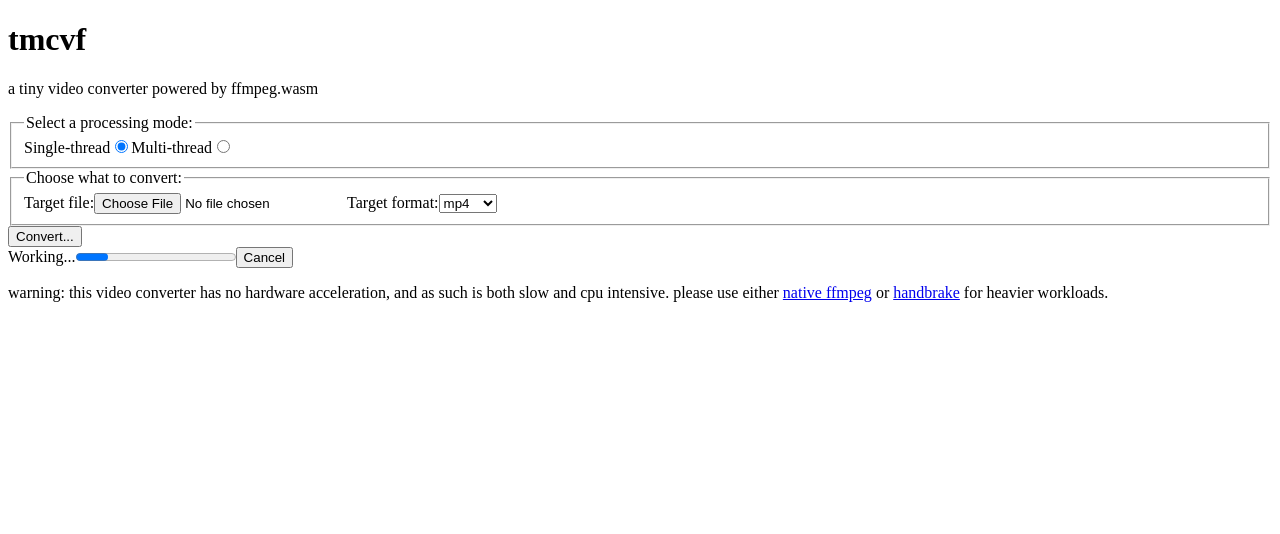
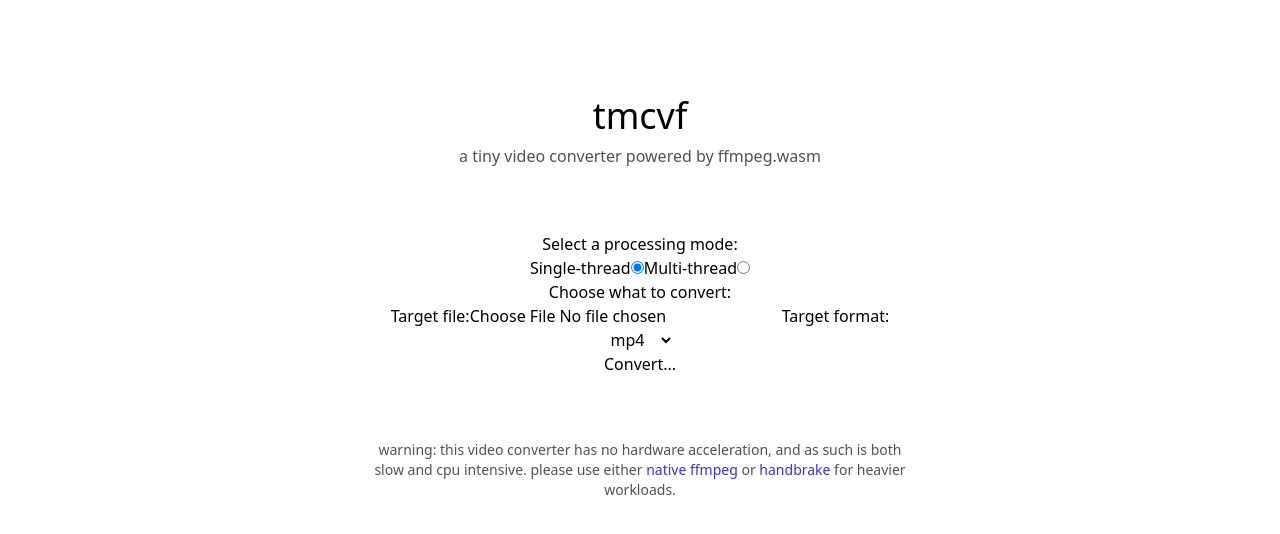
Before and after one commit to ext4cats/tmcvf, a React (Vite) app: page / in a window 1280 px wide. Shown: the top 534 px of the page. Built offline with nearby package versions, Linux system fonts and the light colour scheme.

Commit message:
set up tailwind

```diff
--- a/package.json
+++ b/package.json
@@ -21,6 +21,7 @@
   },
   "devDependencies": {
     "@eslint/js": "^9.20.0",
+    "@tailwindcss/vite": "^4.0.6",
     "@types/react": "^18.3.18",
     "@types/react-dom": "^18.3.5",
     "@vitejs/plugin-react-swc": "^3.8.0",
@@ -30,6 +31,7 @@
     "eslint-plugin-react-refresh": "^0.4.19",
     "globals": "^15.15.0",
     "prettier": "^3.5.1",
+    "tailwindcss": "^4.0.6",
     "typescript": "^5.7.3",
     "typescript-eslint": "^8.24.0",
     "vite": "^6.1.0"
--- /dev/null
+++ b/src/app.css
@@ -0,0 +1 @@
+@import 'tailwindcss';
--- a/src/app.tsx
+++ b/src/app.tsx
@@ -1,30 +1,38 @@
+import './app.css';
 import ConverterForm from './components/ConverterForm';
-import ProgressBar from './components/ProgressBar';
 
 export default function App() {
   return (
-    <div>
-      <header>
-        <h1>tmcvf</h1>
-        <p>a tiny video converter powered by ffmpeg.wasm</p>
+    <div className="max-w-xl mx-auto px-4 text-center">
+      <header className="mt-24">
+        <h1 className="text-4xl mb-2">tmcvf</h1>
+        <p className="text-neutral-600">
+          a tiny video converter powered by ffmpeg.wasm
+        </p>
       </header>
-      <main>
+      <main className="my-16">
         <ConverterForm
           onSubmit={(values) => window.alert(JSON.stringify(values, null, 2))}
         />
-        <ProgressBar
-          message="Working..."
-          onCancel={() =>
-            window.alert('You have been cancelled on twitter dot com')
-          }
-        />
       </main>
       <footer>
-        <p>
+        <p className="text-sm text-neutral-600">
           warning: this video converter has no hardware acceleration, and as
           such is both slow and cpu intensive. please use either{' '}
-          <a href="https://www.ffmpeg.org/download.html">native ffmpeg</a> or{' '}
-          <a href="https://handbrake.fr/">handbrake</a> for heavier workloads.
+          <a
+            className="text-indigo-700 hover:underline"
+            href="https://www.ffmpeg.org/download.html"
+          >
+            native ffmpeg
+          </a>{' '}
+          or{' '}
+          <a
+            className="text-indigo-700 hover:underline"
+            href="https://handbrake.fr/"
+          >
+            handbrake
+          </a>{' '}
+          for heavier workloads.
         </p>
       </footer>
     </div>
--- a/vite.config.ts
+++ b/vite.config.ts
@@ -1,9 +1,10 @@
+import tailwindcss from '@tailwindcss/vite';
 import react from '@vitejs/plugin-react-swc';
 import { defineConfig } from 'vite';
 
 // https://vite.dev/config/
 export default defineConfig({
-  plugins: [react()],
+  plugins: [react(), tailwindcss()],
   optimizeDeps: {
     exclude: ['@ffmpeg/ffmpeg'],
   },
```
Also changed, not shown: 1 other file (tests, documents, lock files or other folders).
